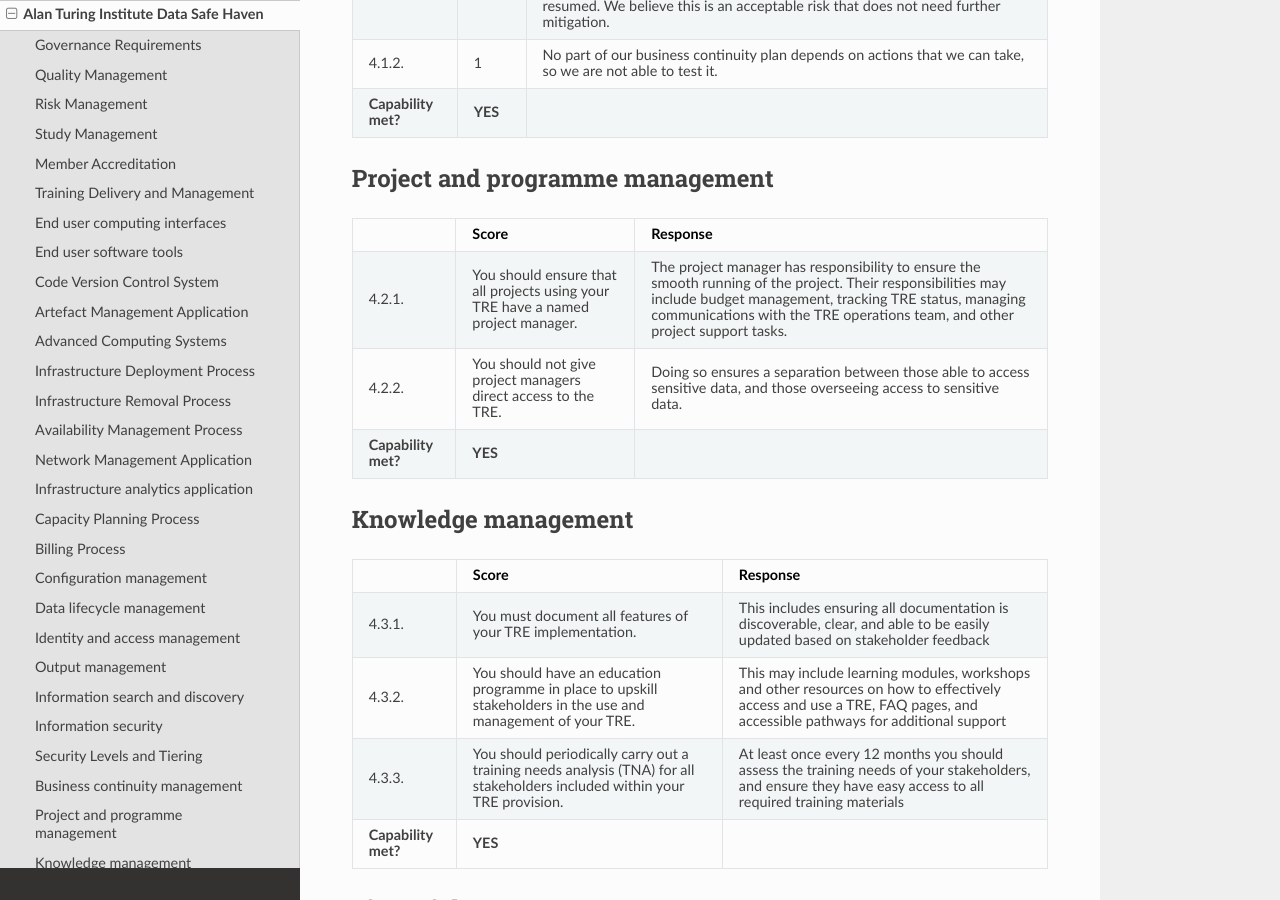
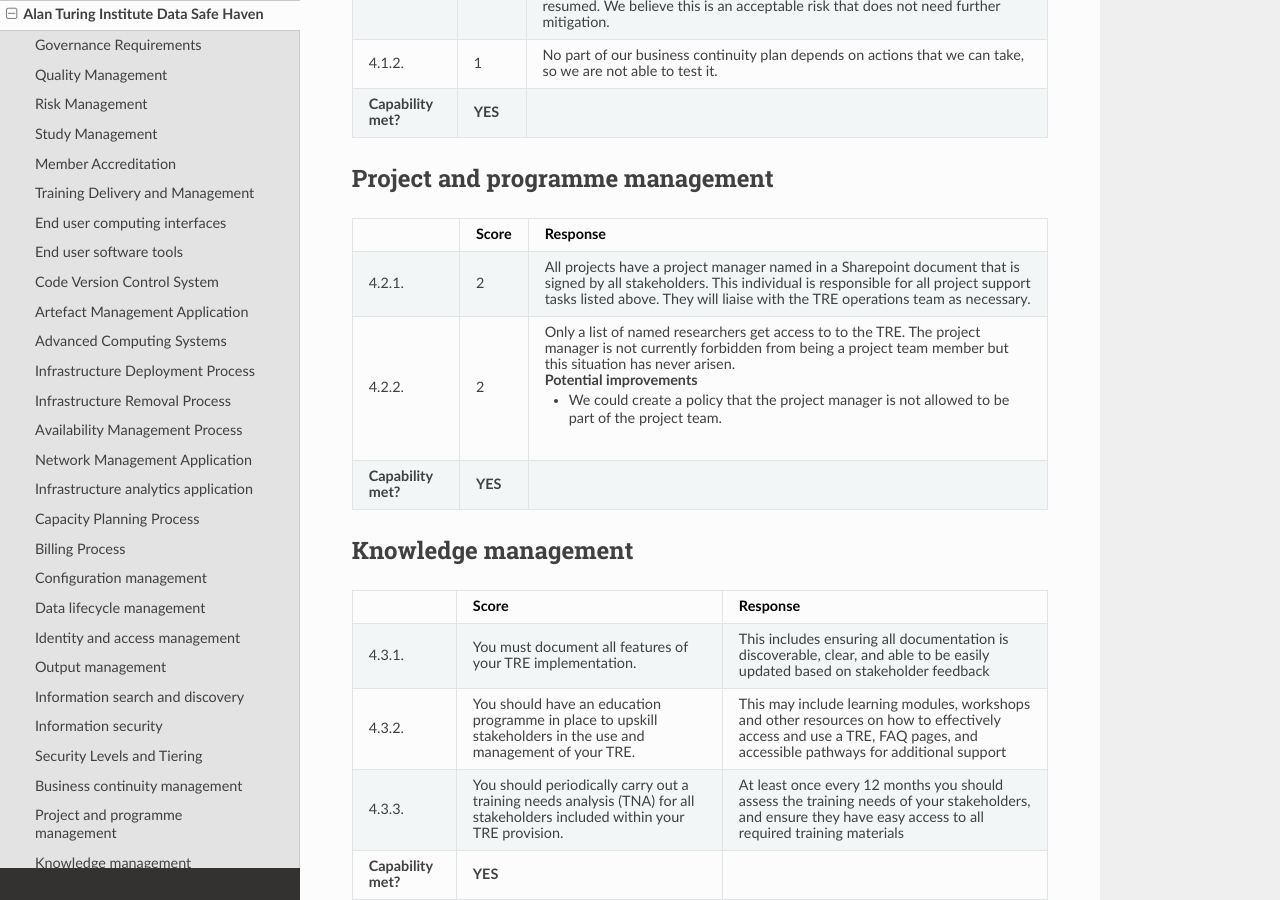
Before and after one commit to sa-tre/satre-specification, a Sphinx documentation site: the page built from docs/source/evaluations/alan_turing_institute.md, in a window 1280 px wide and 900 px high, scrolled down 20204 px. Built offline with Sphinx 7.4.7 and the Read the Docs theme 2.0.0, drawn with Linux system fonts in a browser that asks for light colours.

Commit message:
:sparkles: Add project and programme management
Co-authored-by: Ed Chalstrey <edwardchalstrey@gmail.com>
Co-authored-by: Matt Craddock <mcraddock@turing.ac.uk>
Co-authored-by: Jim Madge <jmadge@turing.ac.uk>
Co-authored-by: Hari Sood <hsood@turing.ac.uk>

```diff
--- a/docs/source/evaluations/alan_turing_institute.md
+++ b/docs/source/evaluations/alan_turing_institute.md
@@ -1035,12 +1035,16 @@
   - Score
   - Response
 * - 4.2.1.
-  - You should ensure that all projects using your TRE have a named project manager.
-  - The project manager has responsibility to ensure the smooth running of the project.
-    Their responsibilities may include budget management, tracking TRE status, managing communications with the TRE operations team, and other project support tasks.
+  - 2
+  - All projects have a project manager named in a Sharepoint document that is signed by all stakeholders.
+    This individual is responsible for all project support tasks listed above.
+    They will liaise with the TRE operations team as necessary.
 * - 4.2.2.
-  - You should not give project managers direct access to the TRE.
-  - Doing so ensures a separation between those able to access sensitive data, and those overseeing access to sensitive data.
+  - 2
+  - Only a list of named researchers get access to to the TRE.
+    The project manager is not currently forbidden from being a project team member but this situation has never arisen.
+    #### Potential improvements
+    - We could create a policy that the project manager is not allowed to be part of the project team.
 * - **Capability met?**
   - **YES**
   -
```
